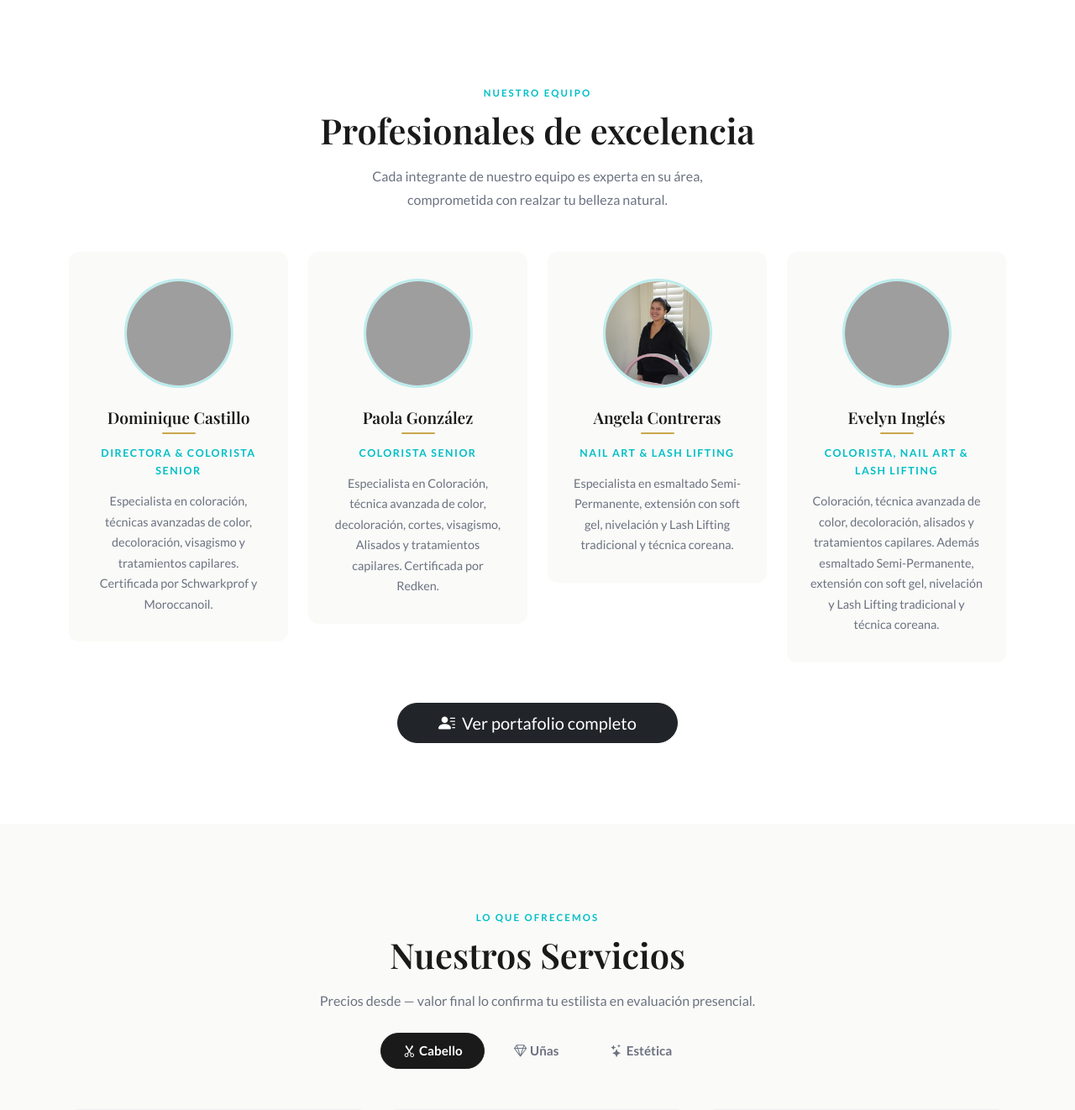
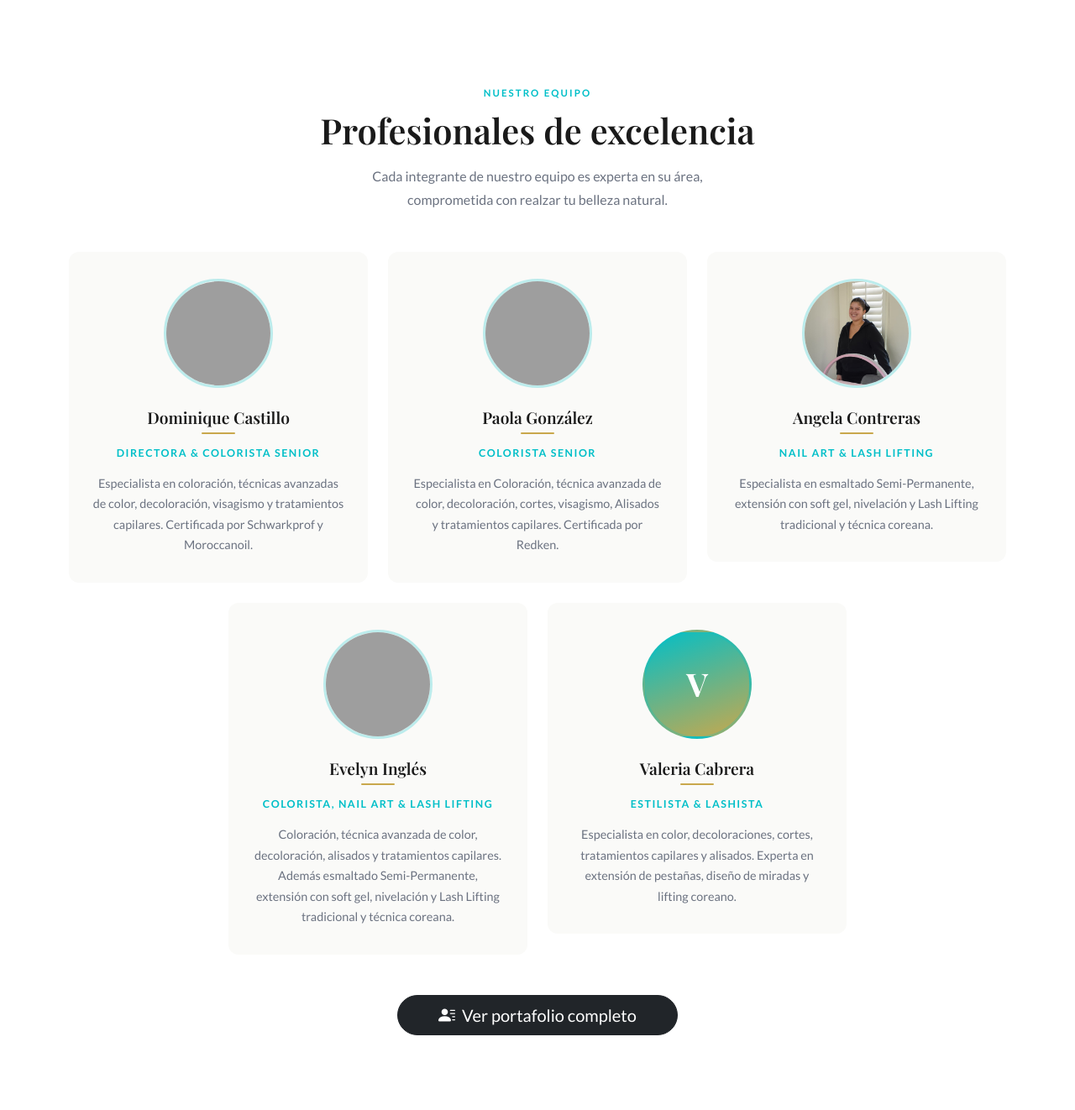
Before and after one commit to GoGo-DevS/salon_amanda, a Django app: page / in a window 1280 px wide. Shown: the part 1542-2864 px from the top of the page at 84% size. Run offline with Django 5.2, Linux system fonts and the light colour scheme; data that the repository does not hold is empty; some libraries are stand-ins or nearby versions; some web fonts are replaced; grey boxes are pictures that could not be loaded.

Commit message:
feat(equipo): trabajos de Evelyn y entra Valeria Cabrera
Sergio (WhatsApp 06-11): agregar fotos a Evelyn Ingles y crear a Valeria
Cabrera, estilista y lashista, con su descripcion y cuatro trabajos.

- Evelyn: 4 trabajos de unas en /profesionales/.
- Valeria: ficha nueva en /profesionales/ y en la portada. Sin foto de
  perfil todavia: cae a la inicial (tiene_foto) hasta que llegue
  valeria-perfil.jpg.
- Portada: 5 tarjetas, de 4 por fila a 3 + 2 centradas.
- Fotos en WebP, 900x1200 maximo, todas bajo 100 KB.
- tests_equipo: falla si una foto nombrada en la vista no esta en el repo
  o si alguien esta en /profesionales/ y no en la portada (comprobada al
  reves escondiendo valeria-02.webp).

Co-Authored-By: Claude Opus 5.5 <noreply@anthropic.com>

```diff
--- a/core/templates/core/home.html
+++ b/core/templates/core/home.html
@@ -92,7 +92,7 @@
         </div>
         <div class="row g-4 justify-content-center">
 
-            <div class="col-lg-3 col-md-6 col-10 reveal">
+            <div class="col-lg-4 col-md-6 col-10 reveal">
                 <div class="team-card">
                     <div class="team-photo-wrapper">
                         <img src="{% static 'img/profesionales/dominique-perfil.jpg' %}"
@@ -107,7 +107,7 @@
                 </div>
             </div>
 
-            <div class="col-lg-3 col-md-6 col-10 reveal">
+            <div class="col-lg-4 col-md-6 col-10 reveal">
                 <div class="team-card">
                     <div class="team-photo-wrapper">
                         <img src="{% static 'img/profesionales/paola-perfil.jpg' %}"
@@ -122,7 +122,7 @@
                 </div>
             </div>
 
-            <div class="col-lg-3 col-md-6 col-10 reveal">
+            <div class="col-lg-4 col-md-6 col-10 reveal">
                 <div class="team-card">
                     <div class="team-photo-wrapper">
                         <img src="{% static 'img/profesionales/angela-perfil.jpg' %}"
@@ -137,7 +137,7 @@
                 </div>
             </div>
 
-            <div class="col-lg-3 col-md-6 col-10 reveal">
+            <div class="col-lg-4 col-md-6 col-10 reveal">
                 <div class="team-card">
                     <div class="team-photo-wrapper">
                         <img src="{% static 'img/profesionales/evelyn-perfil.jpg' %}"
@@ -148,6 +148,21 @@
                         <div class="team-name-line"></div>
                         <p class="team-specialty">Colorista, Nail Art &amp; Lash Lifting</p>
                         <p class="team-bio">Coloración, técnica avanzada de color, decoloración, alisados y tratamientos capilares. Además esmaltado Semi-Permanente, extensión con soft gel, nivelación y Lash Lifting tradicional y técnica coreana.</p>
+                    </div>
+                </div>
+            </div>
+
+            <div class="col-lg-4 col-md-6 col-10 reveal">
+                <div class="team-card">
+                    <div class="team-photo-wrapper">
+                        {# Sin foto de perfil todavía: cuando llegue valeria-perfil.jpg, va un <img> como las demás. #}
+                        <div class="team-photo team-photo-inicial" role="img" aria-label="Valeria Cabrera — Estilista y Lashista">V</div>
+                    </div>
+                    <div class="team-info">
+                        <h4 class="team-name">Valeria Cabrera</h4>
+                        <div class="team-name-line"></div>
+                        <p class="team-specialty">Estilista &amp; Lashista</p>
+                        <p class="team-bio">Especialista en color, decoloraciones, cortes, tratamientos capilares y alisados. Experta en extensión de pestañas, diseño de miradas y lifting coreano.</p>
                     </div>
                 </div>
             </div>
--- a/core/views.py
+++ b/core/views.py
@@ -274,15 +274,27 @@ def profesionales(request):
         {
             # Fabiola ya no trabaja en el salón (Sergio, WhatsApp 15-09-2026).
             # Entra Evelyn Inglés: "los mismos servicios que Paola y además los
-            # que realiza Angela". Su foto de perfil es el logo del salón hasta
-            # que Sergio mande una suya: basta reemplazar evelyn-perfil.jpg.
+            # que realiza Angela". Sus trabajos llegaron el 06-11-2026.
             'slug': 'evelyn',
             'nombre': 'Evelyn Inglés',
             'titulo': 'Colorista, Nail Art & Lash Lifting',
             'directora': False,
             'descripcion': 'Coloración, técnica avanzada de color, decoloración, alisados y tratamientos capilares. Además esmaltado Semi-Permanente, extensión con soft gel, nivelación y Lash Lifting tradicional y técnica coreana.',
             'certificaciones': [],
-            'fotos': [],
+            'fotos': [f'img/profesionales/evelyn/evelyn-{i:02d}.webp' for i in range(1, 5)],
+        },
+        {
+            # Entra Valeria Cabrera (Sergio, WhatsApp 06-11-2026), con su
+            # descripción y cuatro trabajos. Todavía sin foto de perfil:
+            # `tiene_foto` la muestra con su inicial hasta que llegue
+            # valeria-perfil.jpg (y en home.html se cambia el avatar por <img>).
+            'slug': 'valeria',
+            'nombre': 'Valeria Cabrera',
+            'titulo': 'Estilista & Lashista',
+            'directora': False,
+            'descripcion': 'Especialista en color, decoloraciones, cortes, tratamientos capilares y alisados. Experta en extensión de pestañas, diseño de miradas y lifting coreano.',
+            'certificaciones': [],
+            'fotos': [f'img/profesionales/valeria/valeria-{i:02d}.webp' for i in range(1, 5)],
         },
     ]
     for persona in equipo:
```
Also changed, not shown: core/tests_equipo.py (added, +49 -0 lines), core/static/img/profesionales/evelyn/evelyn-01.webp (added), core/static/img/profesionales/evelyn/evelyn-02.webp (added), core/static/img/profesionales/evelyn/evelyn-03.webp (added), core/static/img/profesionales/evelyn/evelyn-04.webp (added), core/static/img/profesionales/valeria/valeria-01.webp (added), core/static/img/profesionales/valeria/valeria-02.webp (added), core/static/img/profesionales/valeria/valeria-03.webp (added), core/static/img/profesionales/valeria/valeria-04.webp (added).
